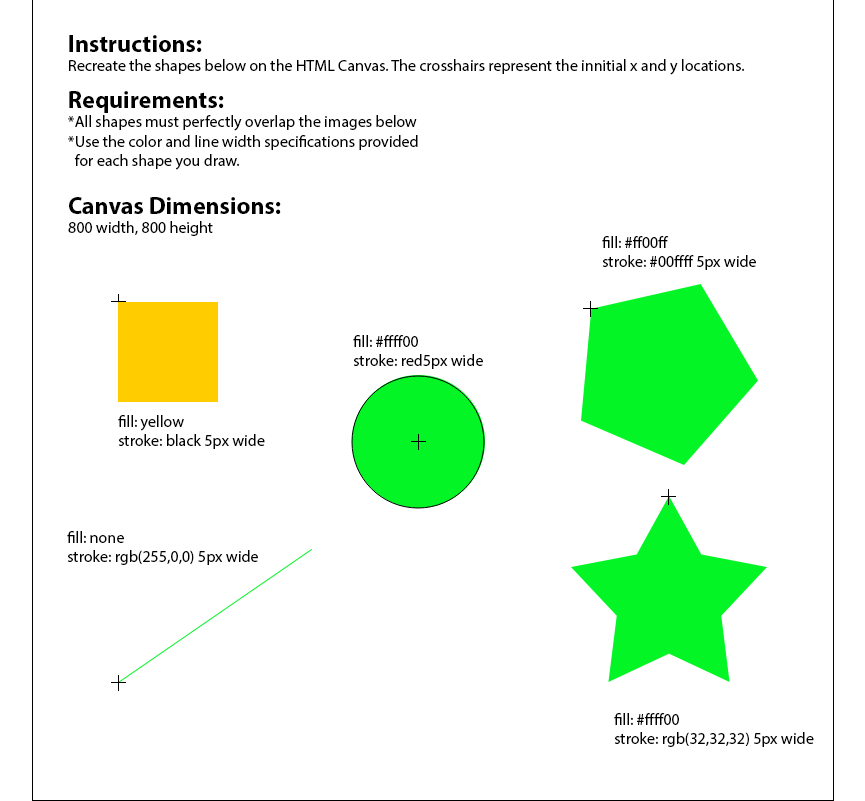
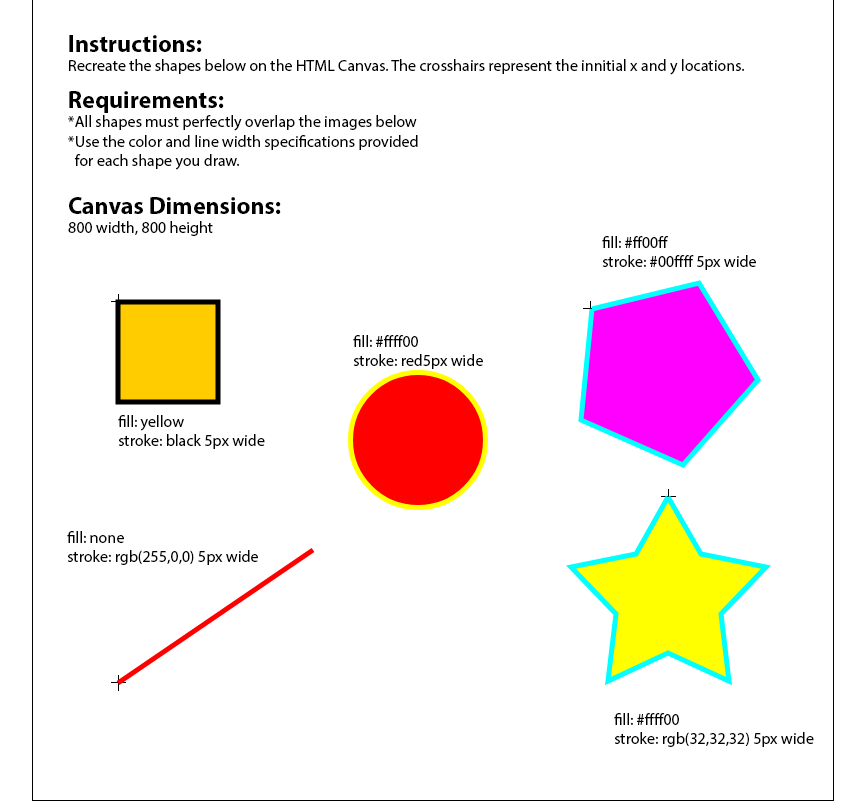
Before and after one commit to beware-Wire/neit_MattG_2024, a plain HTML site: page week-3/d1_assignment/index.html in a window 1280 px wide. Shown: the whole page, without its empty margins (207-1072 px from the left). Drawn offline with Linux system fonts and the light colour scheme.

Commit message:
Finished overlapping shapes for assignment 3
Overlapped the line, pentagon, and the star. Fixed the circle and properly added
thick and colored outlines for the required shapes.

```diff
--- a/week-3/d1_assignment/index.html
+++ b/week-3/d1_assignment/index.html
@@ -3,7 +3,7 @@
 <head>
     <meta charset="UTF-8">
     <meta name="viewport" content="width=device-width, initial-scale=1.0">
-    <title>Week 7 Assignment 1 | Drawing Shapes</title>
+    <title>Week 3 Assignment 1 | Drawing Shapes</title>
     <link rel="stylesheet" href="style.css">
 </head>
 <body>
--- a/week-3/d1_assignment/script.js
+++ b/week-3/d1_assignment/script.js
@@ -1,22 +1,75 @@
 const c = document.getElementById("myCanvas");
 const ctx = c.getContext("2d");
+
+
 
 
 //Yellow Rectangle
 ctx.beginPath();
 ctx.fillStyle = "#FFCC00";
 ctx.fillRect(85, 302, 100, 100);
+ctx.lineWidth = "5";
+ctx.strokeStyle = "black";
+ctx.rect(85, 302, 100, 100);
 ctx.stroke();
 
+
+
 //Circle
+ctx.beginPath()
+ctx.arc(385, 440, 67.5, 0, 2*Math.PI);
+ctx.fillStyle = "red";
+ctx.strokeStyle = "yellow";
+ctx.fill();
+ctx.stroke();
 
-ctx.beginPath()
-ctx.fillStyle = "#ffff00"
-ctx.arc(385, 442, 66, 0, 10*Math.PI);
-ctx.stroke()
+
 
 //Line
 ctx.beginPath();
 ctx.lineWidth = "5";
+ctx.moveTo(85,683);
+ctx.lineTo(280,550);
+ctx.fillStyle = "255,0,0";
+ctx.strokeStyle = "rgba(255,0,0)";
+ctx.stroke();
 
+
+
+//Pentagon
+ctx.beginPath()
+ctx.lineWidth = "5";
+ctx.moveTo(559,309);
+ctx.lineTo(666,283);
+ctx.lineTo(725,380);
+ctx.lineTo(650,465);
+ctx.lineTo(548,420);
+ctx.lineTo(559,309);
+ctx.fillStyle = "#ff00ff";
+ctx.strokeStyle = "#00ffff";
+ctx.fill();
 ctx.stroke();
+
+
+
+//Star
+ctx.beginPath()
+ctx.lineWidth = "5";
+
+ctx.moveTo(635,497);
+ctx.lineTo(603,554);
+ctx.lineTo(538,567);
+ctx.lineTo(583,614);
+ctx.lineTo(575,681);
+ctx.lineTo(635,653);
+ctx.lineTo(696,681);
+ctx.lineTo(688,614);
+ctx.lineTo(733,567);
+ctx.lineTo(668,554);
+ctx.lineTo(635,497);
+
+ctx.fillStyle = "#ffff00";
+ctx.strokeStyle = "rgba(32,32,32cc)";
+
+ctx.fill();
+ctx.stroke();
```
